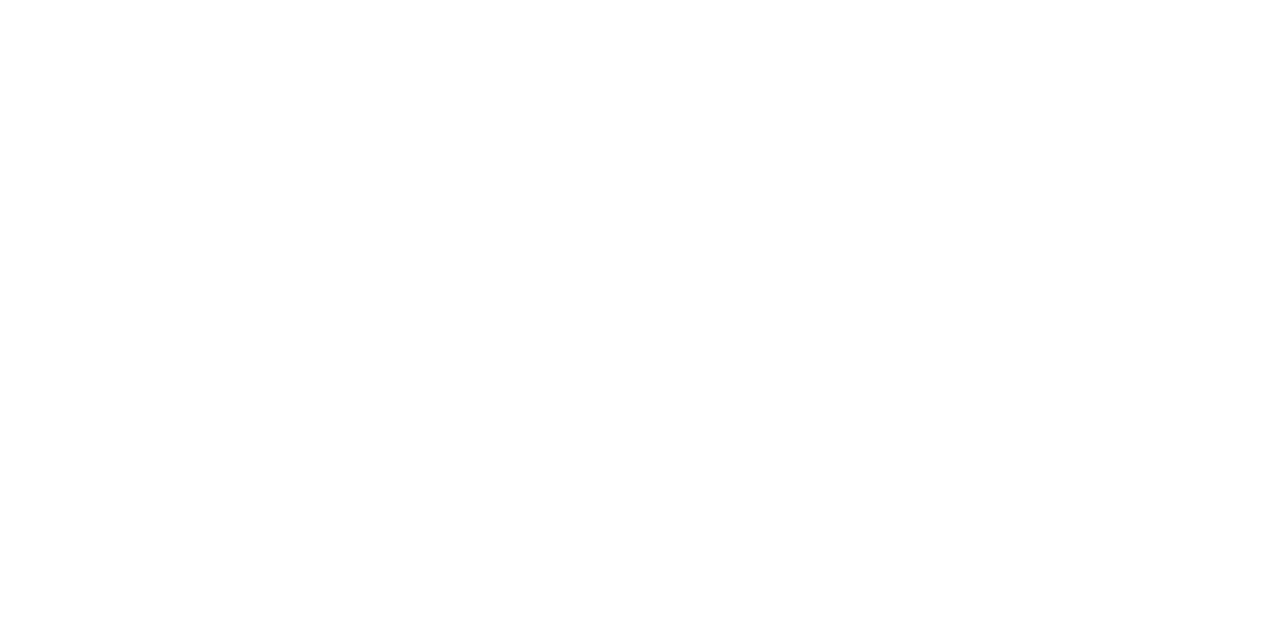
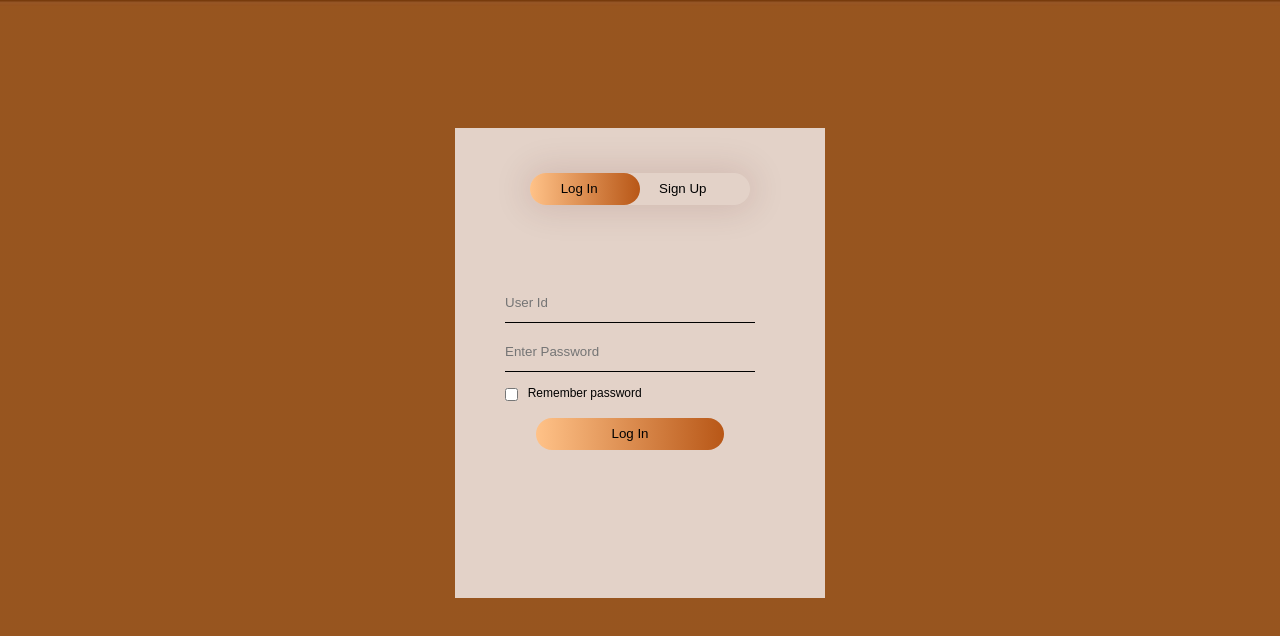
Before and after one commit to SHaDeX0/fast-n-fresh, a React (Create React App) app in the folder client/: page /register in a window 1280 px wide. Before the commit this address had no page. Shown: the top 636 px of the page. Built offline with nearby package versions, Linux system fonts and the light colour scheme.

Commit message:
PX - > EM and Login page CSS

```diff
--- a/client/public/index.css
+++ b/client/public/index.css
@@ -8,9 +8,10 @@
 		url(./background.jpg);
 	height: 100vh;
 	background-size: cover;
+
 }
 ul {
-	margin-top: 25px;
+	margin-top: 1.5625em;
 	float: right;
 	list-style-type: none;
 }
@@ -20,8 +21,8 @@
 ul li a {
 	text-decoration: none;
 	color: #000;
-	padding: 5px 20px;
-	border: 1px solid transparent;
+	padding: 0.5625em 1.25em;
+	border: 0.0625em solid transparent;
 	transition: 0.6s ease;
 }
 ul li a:hover {
@@ -34,7 +35,7 @@
 }
 
 ul ul {
-	margin-top: 12px;
+	margin-top: 0.75em;
 	position: absolute;
 	background: transparent;
 	display: none;
@@ -42,7 +43,7 @@
 
 ul ul li {
 	float: none;
-	width: 100px;
+	width: 6.25em;
 }
 
 ul li:hover > ul {
@@ -51,24 +52,24 @@
 
 .logo img {
 	float: left;
-	width: 140px;
+	width: 8.75em;
 	height: auto;
 	cursor: pointer;
 }
 
 .main {
-	max-width: 1200px;
+	max-width: 75em;
 	margin: auto;
 }
 .title {
-	position: absolute;
+	position: relative;
 	top: 40%;
 	left: 50%;
 	transform: translate(-50%, -50%);
 }
 .title h1 {
 	color: #000;
-	font-size: 70px;
+	font-size: 4.375em;
 }
 .button {
 	position: absolute;
@@ -77,8 +78,8 @@
 	transform: translate(-50%, -50%);
 }
 .btn {
-	border: 1px solid #000;
-	padding: 10px 30px;
+	border: 0.0625em solid #000;
+	padding: 0.625em 1.875em;
 	color: #000;
 	text-decoration: none;
 	transition: 0.6s ease;
--- a/client/src/App.js
+++ b/client/src/App.js
@@ -32,7 +32,7 @@
 							<Link to='/about'>About</Link>
 						</li>
 						<li>
-							<Link to='/regester'>Regester</Link>
+							<Link to='/register'>Register</Link>
 						</li>
 					</ul>
 				</div>
--- a/client/src/Pages/Regester/Regester.css
+++ b/client/src/Pages/Register/Register.css
@@ -9,30 +9,30 @@
 	background-image:linear-gradient(rgba(0,0,0,0.4),rgba(0,0,0,0.4)),url(./signinbg.jpg);
 	background-position: center;
 	background-size: cover;
-	position: relative;
+	position: absolute;
 
 }
 
-.Regester{
-	width: 350px;
-	height: 450px;
+.Register{
+	width: 21.875em;
+	height: 28.125em;
 	position:relative;
 	margin:10% auto;
 	background:rgba(245, 241, 241, 0.808);
-	padding:10px;
+	padding:0.625em;
     overflow: hidden;
 }
 
 .button-box{
-	width:220px;
-	margin:35px auto;
+	width:13.75em;
+	margin:2.1875em auto;
 	position:relative;
-	box-shadow: 0 0 25px 5px #5008081f;
-	border-radius: 30px
+	box-shadow: 0 0 2.1875em 0.3125em #5008081f;
+	border-radius: 1.875em
 }
 
 .toggle-btn{
-	padding:10px 30px;
+	padding:0.625em 2.3em;
 	cursor:pointer;
 	background:transparent;
 	border:0;
@@ -44,59 +44,59 @@
 	top: 0;
 	left:0;
 	position: absolute;
-	width: 110px;
+	width: 6.875em;
 	height: 100%;
 	background:linear-gradient(to right,#FFC288,#b85717);
-	border-radius: 30px;
+	border-radius: 1.875em;
 	transition: .5s;
 }
 
 .input-group{
-	top: 150px;
+	top: 9.375em;
 	position: absolute;
-	width: 250px;
+	width: 15.625em;
 	transition: .5s;
 }
 
 .input-field{
 	width: 100%;
-	padding: 15px 0;
-	margin: 5px 0;
+	padding: 0.9375em 0;
+	margin: 0.3125em 0;
 	border-left: 0;
 	border-right: 0;
 	border-top: 0;
-	border-bottom: 1px solid rgb(0, 0, 0);
+	border-bottom: 0.0625em solid rgb(0, 0, 0);
 	outline: none;
 	background: transparent;
 }
 
 .submit-btn{
 	width: 75%;
-	padding: 10px 10px;
+	padding: 0.625em 0.625em;
 	cursor: pointer;
 	display: block;
 	margin:auto;
 	background: linear-gradient(to right,#FFC288,#b85717);
 	border: 0;
 	outline: none;
-	border-radius: 30px;
+	border-radius: 1.875em;
 }
 
 .check-box{
-	margin:30px 10px 30px 0;
+	margin:0.875em 0.725em 1.25em 0;
 }
 
 span{
 	color: rgb(0, 0, 0);
-	font-size: 12px;
-	bottom: 66px;
+	font-size: 0.75em;
+	bottom: 4.125em;
 	position: absolute;
 }
 
 #login{
-	left: 50px;
+	left: 3.125em;
 }
 
- /* #signup{
-	left: 350px;
-} */
+#signup{
+	left: 23.875em;
+}
--- a/client/src/Pages/Regester/Regester.js
+++ b/client/src/Pages/Register/Register.js
@@ -1,13 +1,13 @@
 import React from 'react';
-import './Regester.css';
+import './Register.css';
 
-const Regester = () =>{
+const Register = () =>{
 	return <div class="SignInPage">
-		<div class="Regester">
+		<div class="Register">
 			<div class="button-box">
 				<div id="bttn"></div>
-				<button type="button"class="toggle-btn">Log In</button>
-				<button type="button"class="toggle-btn">Sign Up</button>
+				<button type="button"class="toggle-btn" onclick="login">Log In</button>
+				<button type="button"class="toggle-btn" onclick="signup">Sign Up</button>
 			</div>
 			<form id="login" class="input-group">
 				<input type="text" class="input-field" placeholder="User Id" required />
@@ -17,17 +17,30 @@
 			</form>
 
 
-			{/* <form id="signup" class="input-group">
+		    <form id="signup" class="input-group">
 				<input type="text" class="input-field" placeholder="User Id" required />
 				<input type="email" class="input-field" placeholder="Email Id" required />
 				<input type="text" class="input-field" placeholder="Enter Password" required />
 				<input type="checkbox" class="check-box" /><span>I agree to the Terms and Conditions</span>
 				<button type="Submit" class="submit-btn">Sign Up</button>
-			</form> */}
+			</form>
 
 
 		</div>
+
 	</div>
+		// <script>
+		// var x=document.getElementById("login");
+		// var y=document.getElementById("signup");
+		// var z=document.getElementById("bttn");
+
+		// function register(){
+		// 	x.style.left ="-400px";
+		// 	y.style.left ="50px";
+		// 	z.style.left ="110px";
+		// }
+		//  </script>
 };
 
-export default Regester;
+
+export default Register;
--- a/client/src/index.js
+++ b/client/src/index.js
@@ -7,7 +7,7 @@
 import About from './Pages/About/About';
 import Gallery from './Pages/Gallery';
 import Menu from './Pages/Menu';
-import Regester from './Pages/Regester/Regester';
+import Register from './Pages/Register/Register';
 import reportWebVitals from './reportWebVitals';
 
 render(
@@ -19,7 +19,7 @@
 			<Route path='about' element={<About />} />
 			<Route path='gallery' element={<Gallery />} />
 			<Route path='menu' element={<Menu />} />
-			<Route path='regester' element={<Regester />} />
+			<Route path='register' element={<Register />} />
 		</Routes>
 	</Router>,
 	document.getElementById('root')
```
Also changed, not shown: client/src/Pages/Register/signinbg.jpg (renamed from client/src/Pages/Regester/signinbg.jpg).
